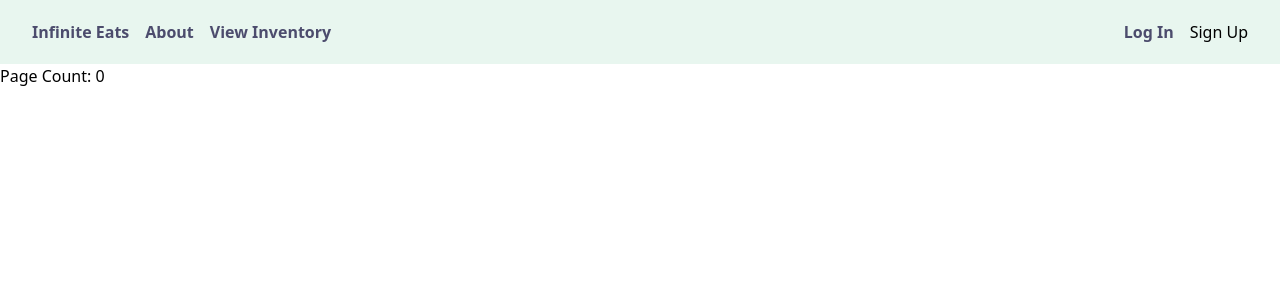
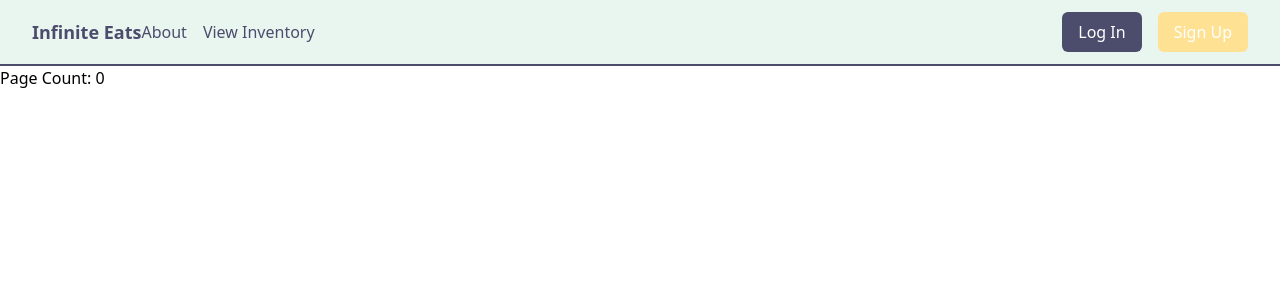
Before and after one commit to jmayheww/infinite-eats, a React (Create React App) app in the folder client/: page / in a window 1280 px wide. Shown: the top 300 px of the page. Built offline with nearby package versions, Linux system fonts and the light colour scheme; no server answers.

Commit message:
edit styling in navbar components, utilize tailwind utility classes to apply styling

```diff
--- a/client/src/components/NavBar.js
+++ b/client/src/components/NavBar.js
@@ -1,49 +1,59 @@
 import React, { useContext } from "react";
-import { Link } from "react-router-dom";
+import { Link, useNavigate } from "react-router-dom";
 import UserContext from "../context/userAuth";
 
 function NavBar() {
   const { logoutUser } = useContext(UserContext);
+  const navigate = useNavigate();
 
   function handleLogout() {
     logoutUser();
   }
 
   return (
-    <header id="header" className="bg-tertiary">
+    <div>
+      <nav className="bg-tertiary border-b-2 border-primary">
         <div className="max-w-7xl mx-auto px-4 sm:px-6 lg:px-8">
-        <nav className="flex justify-between h-16">
+          <div className="flex items-center justify-between h-16">
             <div className="flex items-center">
-            <Link to="/" className="text-primary font-semibold">
+              <div className="flex-shrink-0">
+                <Link
+                  to="/"
+                  className="text-primary font-bold text-lg hover:text-secondary"
+                >
                   Infinite Eats
                 </Link>
-            <Link
-              to="/about"
-              className="ml-4 text-primary font-semibold hover:text-secondary"
-            >
+              </div>
+              <div className="flex space-x-4">
+                <Link to="/about" className="text-primary hover:text-secondary">
                   About
                 </Link>
                 <Link
                   to="/inventory"
-              className="ml-4 text-primary font-semibold hover:text-secondary"
+                  className="text-primary hover:text-secondary"
                 >
                   View Inventory
                 </Link>
               </div>
-          <div className="flex items-center">
+            </div>
+            <div className="flex items-center space-x-4">
               <Link
                 to="/login"
-              className="text-primary font-semibold hover:text-secondary"
+                className="bg-primary text-white rounded-md px-4 py-2 hover:bg-secondary transition-colors duration-300"
               >
                 Log In
               </Link>
-            <Link to="/signup" className="ml-4 btn btn--primary btn--s">
+              <Link
+                to="/signup"
+                className="bg-accent text-white rounded-md px-4 py-2 hover:bg-yellow-500 transition-colors duration-300"
+              >
                 Sign Up
               </Link>
             </div>
+          </div>
+        </div>
       </nav>
     </div>
-    </header>
   );
 }
 
```
Lines whose indentation alone changed are shown as unchanged.
